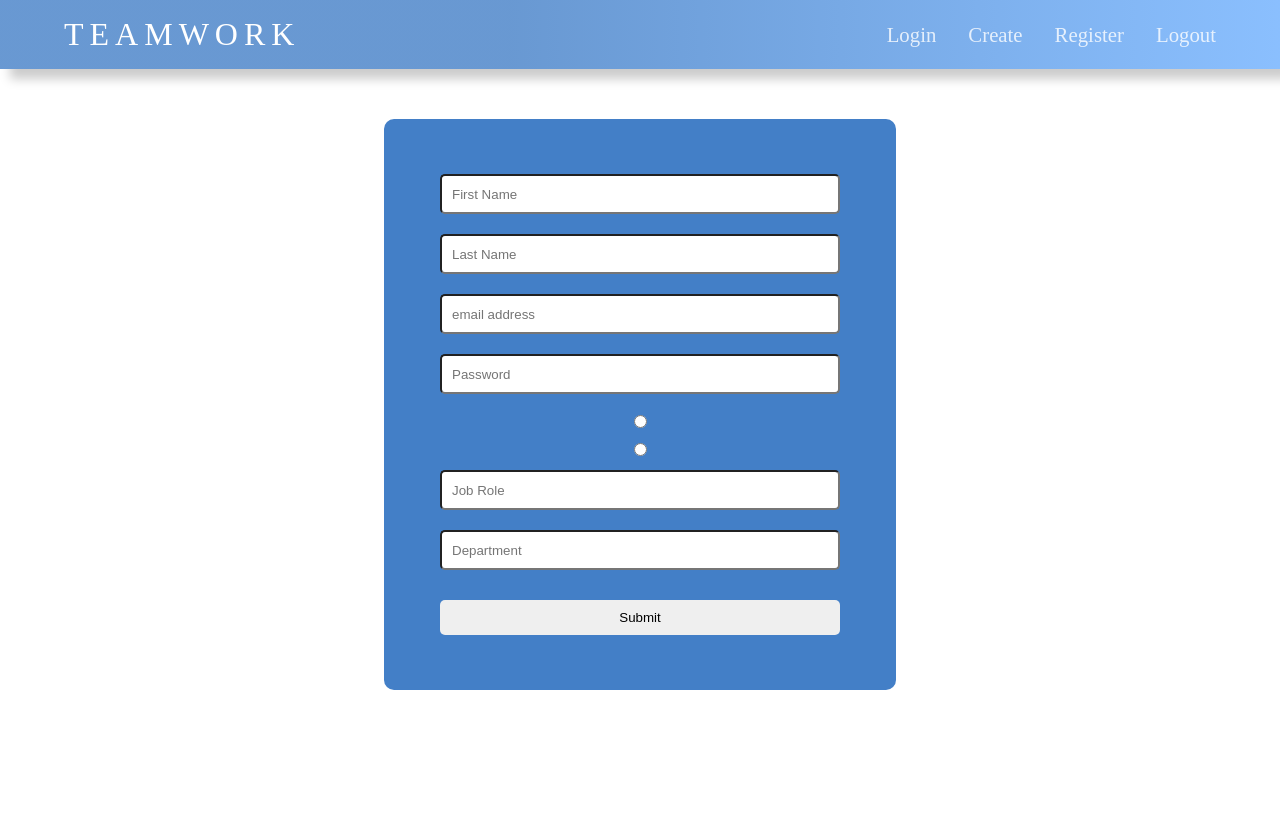
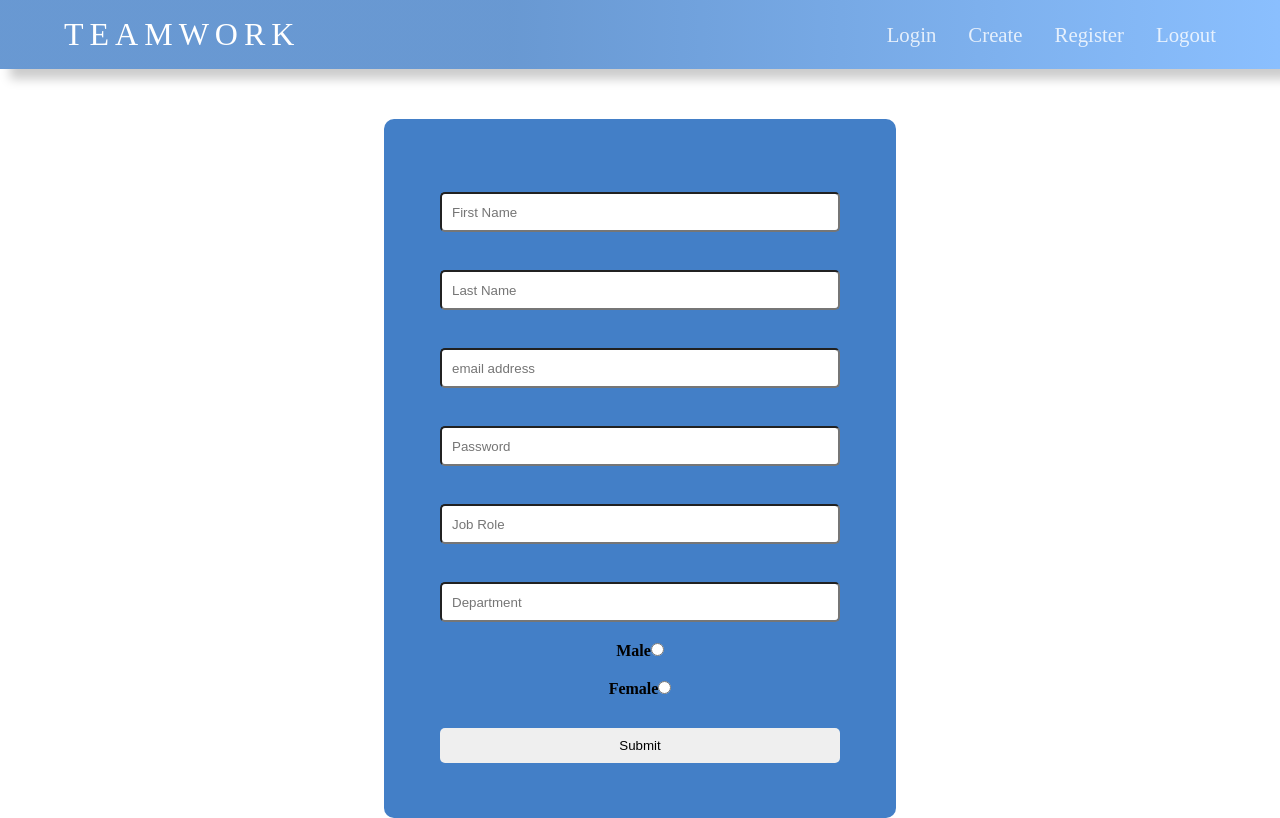
Before and after one commit to Alao-Abiodun/TeamWork-FE, a React (Create React App) app: page /register in a window 1280 px wide. Built offline with nearby package versions, Linux system fonts and the light colour scheme.

Commit message:
radio button

```diff
--- a/src/components/input.js
+++ b/src/components/input.js
@@ -1,10 +1,81 @@
 import React from "react";
-import "../containers/auth/register.css"
+import "../containers/auth/register.css";
 
-const Input = ({ type, id, name, value, onchange, placeholder }) => {
+const Input = ({
+  type,
+  id,
+  name,
+  value,
+  onchange,
+  placeholder,
+  label,
+  checked,
+}) => {
+  //   let inputElement;
+  //   switch (elementType) {
+  //   case "input":
+  //     inputElement = (
+  //       <input
+  //         // onBlur={onblur}
+  //         // id={label}
+  //         // className={inputClasses.join(" ")}
+  //         // {...config}
+  //         // value={value}
+  //         // onChange={onchange}
+  //         // name={label}
+  //         // disabled={disabled}
+  //       />
+  //     );
+  //     break;
+  //   case "textarea":
+  //     inputElement = (
+  //       <textarea
+  //       //   onBlur={onblur}
+  //       //   id={label}
+  //       //   {...config}
+  //       //   value={value}
+  //       //   onChange={onchange}
+  //       //   name={label}
+  //       //   className={textClasses.join(" ")}
+  //       //   rols="5"
+  //       ></textarea>
+  //     );
+  //     break;
+  //   case "select":
+  //     inputElement = (
+  //       <select
+  //       //   // onBlur={onblur}
+  //       //   // id={label}
+  //       //   // value={value}
+  //       //   // onChange={onchange}
+  //       //   // className={inputClasses.join(" ")}
+  //       //   // multiple="multiple"
+  //       >
+  //        {config.options.map((option) => (
+  //           <option key={option.value} value={option.value}>
+  //             {option.displayValue}
+  //           </option>
+  //         ))}
+  //       </select>
+  //     );
+  //     break;
+  //   default:
+  //     inputElement = (
+  //       <input
+  //       //   onBlur={onblur}
+  //       //   id={label}
+  //       //   className={inputClasses.join(" ")}
+  //       //   {...config}
+  //       //   value={value}
+  //       //   onChange={onchange}
+  //       //   name={label}
+  //       />
+  //     );
+  //     break;
+  // }
   return (
     <div className="form-group">
-      {/* <label htmlFor="firstName">First Name </label> */}
+      <label htmlFor={id}>{label}</label>
       <input
         type={type}
         id={id}
--- a/src/containers/auth/register.js
+++ b/src/containers/auth/register.js
@@ -9,74 +9,77 @@ function Register() {
       value: "",
       placeholder: "First Name",
       type: "text",
+      elementType: "input",
+      name: "firstName"
     },
     lastName: {
       value: "",
       placeholder: "Last Name",
       type: "text",
+      elementType: "input",
+      name: "lastName"
     },
     email: {
       value: "",
       placeholder: "email address",
       type: "email",
+      elementType: "input",
+      name: "email"
     },
     password: {
       type: "password",
       value: "",
       placeholder: "Password",
+      elementType: "input",
+      name: "password"
+    },
+
+    jobRole: {
+      type: "text",
+      placeholder: "Job Role",
+      value: "",
+      name: "jobRole"
+    },
+    department: {
+      type: "text",
+      placeholder: "Department",
+      value: "",
+      name:"department"
     },
     male: {
       type: "radio",
       name: "gender",
       id: "male",
       value: "Male",
+      label: "Male",
     },
     female: {
       type: "radio",
       name: "gender",
       id: "female",
-      value: "fmeale",
+      value: "female",
+      label: "Female",
     },
-    jobRole: { type: "text", placeholder: "Job Role", value: "" },
-    department: { type: "text", placeholder: "Department", value: "" },
   };
   const [formData, setformData] = useState(initialState);
 
   const handleChange = (e) => {
+    console.log(e.target);
     const { value, name } = e.target;
     const updatedForm = {
       ...formData[name],
-
       value: value,
     };
     setformData({
       ...formData,
-      [name]: updatedForm, // email, firstName
-
-      /*
-      email:{
-      value: "mayowad"
-      }
-      */
+      [name]: updatedForm,
     });
-    // setformData(updatedForm);
   };
 
   const handleSubmit = (e) => {
     e.preventDefault();
     console.log(formData);
   };
-
-
-  // const {
-  //   firstName,
-  //   lastName,
-  //   email,
-  //   password,
-  //   gender,
-  //   jobRole,
-  //   department,
-  // } = formData;
 
   let registerForm = [];
 
@@ -86,16 +89,17 @@ function Register() {
       config: formData[key],
     });
   }
-  // console.log(registerForm);
   let form = registerForm.map((form) => (
     <Input
       key={form.key}
       type={form.config.type}
       id={form.key}
       value={form.config.value}
-      name={form.key}
+      name={form.config.name}
       placeholder={form.config.placeholder}
       onchange={handleChange}
+      label={form.config.label}
+      checked={form.config.checked}
     />
   ));
   return (
@@ -103,7 +107,6 @@ function Register() {
       <form onSubmit={handleSubmit}>
         <div className="form-control">
           {form}
-
           <button type="submit">Submit</button>
         </div>
       </form>
```
Also changed, not shown: 2 other files (tests, documents, lock files or other folders).
